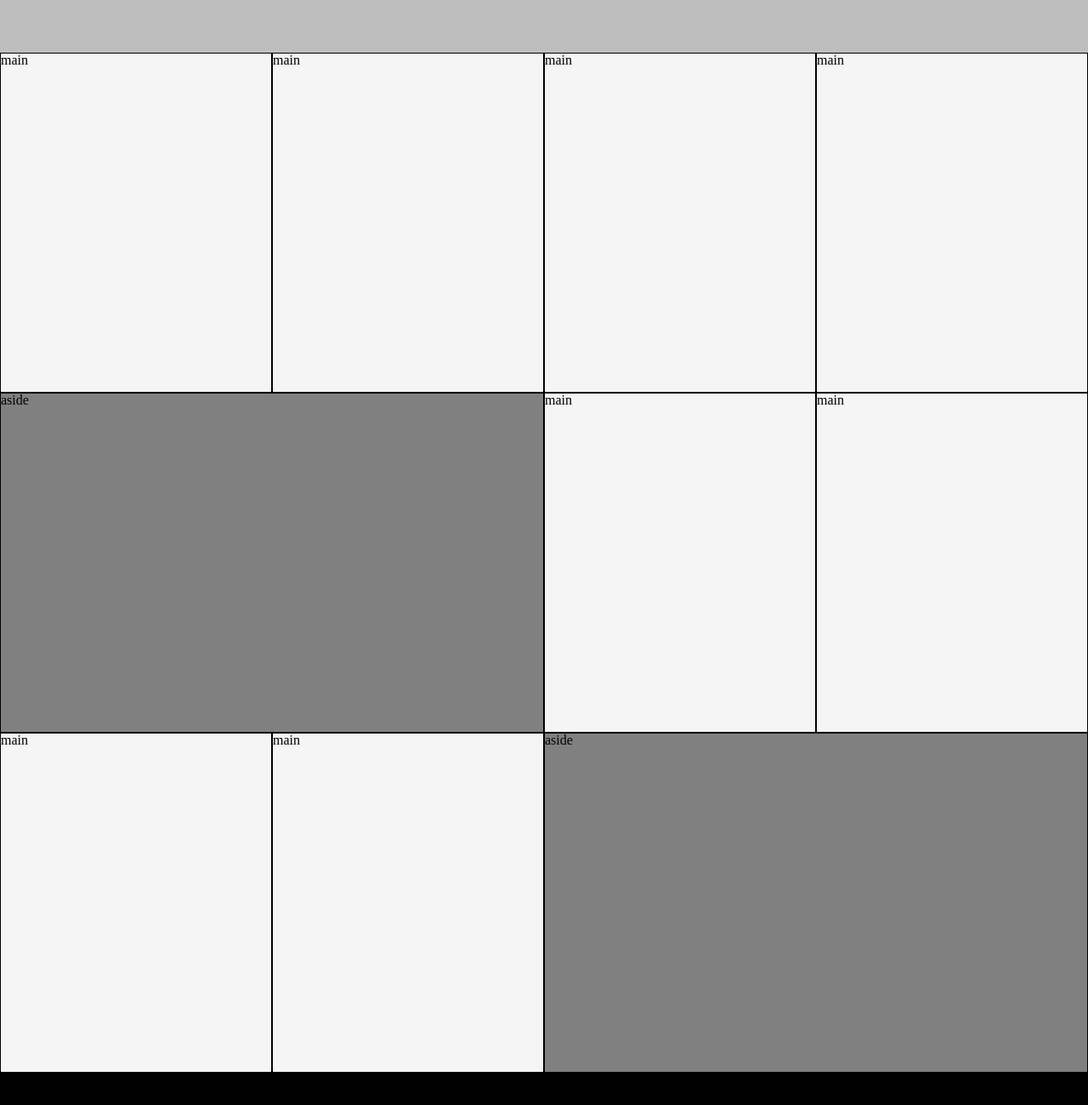
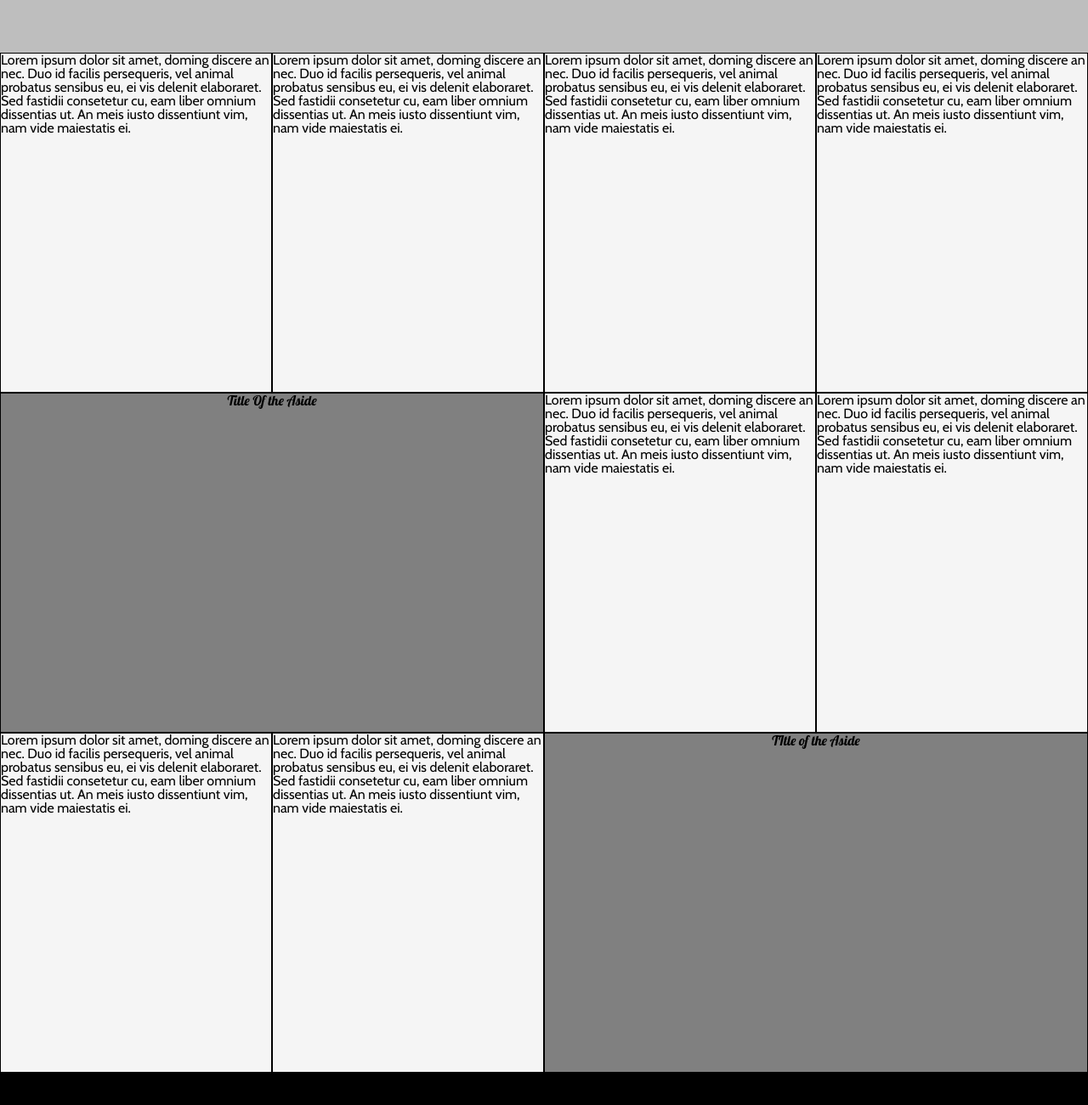
Before and after one commit to wangk29/Design-Teardown, a plain HTML site: page index.html in a window 1280 px wide. Shown: the part 1190-2490 px from the top of the page at 85% size. Drawn offline with nearby package versions, Linux system fonts and the light colour scheme.

Commit message:
finished typography need to do font weights

```diff
--- a/index.html
+++ b/index.html
@@ -5,6 +5,8 @@
     <meta name="viewport" content="width=device-width, initial-scale=1.0">
     <meta http-equiv="X-UA-Compatible" content="ie=edge">
     <link rel="stylesheet" href="styles.css">
+    <link href="https://fonts.googleapis.com/css?family=Lobster" rel="stylesheet">
+    <link href="https://fonts.googleapis.com/css?family=Cabin" rel="stylesheet">
     <title>Document</title>
 </head>
 <body>
@@ -20,10 +22,10 @@
 
     <div class="main-container">
         <header class="header">
-            <div class="header-title">title</div>
-            <div class="header-box">header-box</div>
-            <div class="header-box">header-box</div>
-            <div class="header-box">header-box</div>
+            <div class="header-title header-text">title</div>
+            <div class="header-box centered-text">Lorem ipsum dolor sit amet, doming discere an nec. Duo id facilis persequeris, vel animal probatus sensibus eu, ei vis delenit elaboraret. Sed fastidii consetetur cu, eam liber omnium dissentias ut. An meis iusto dissentiunt vim, nam vide maiestatis ei.</div>
+            <div class="header-box centered-text">Lorem ipsum dolor sit amet, doming discere an nec. Duo id facilis persequeris, vel animal probatus sensibus eu, ei vis delenit elaboraret. Sed fastidii consetetur cu, eam liber omnium dissentias ut. An meis iusto dissentiunt vim, nam vide maiestatis ei.</div>
+            <div class="header-box centered-text">Lorem ipsum dolor sit amet, doming discere an nec. Duo id facilis persequeris, vel animal probatus sensibus eu, ei vis delenit elaboraret. Sed fastidii consetetur cu, eam liber omnium dissentias ut. An meis iusto dissentiunt vim, nam vide maiestatis ei.</div>
         </header>
 
         <div class="membership-section">
@@ -31,17 +33,17 @@
         </div>
 
         <div class="main">
-            <div class="main-article col-1-2">main</div>
-            <div class="main-article col-2-3">main</div>
-            <div class="main-article col-3-4">main</div>
-            <div class="main-article col-4-5">main</div>
+            <div class="main-article col-1-2 centered-text">Lorem ipsum dolor sit amet, doming discere an nec. Duo id facilis persequeris, vel animal probatus sensibus eu, ei vis delenit elaboraret. Sed fastidii consetetur cu, eam liber omnium dissentias ut. An meis iusto dissentiunt vim, nam vide maiestatis ei.</div>
+            <div class="main-article col-2-3 centered-text">Lorem ipsum dolor sit amet, doming discere an nec. Duo id facilis persequeris, vel animal probatus sensibus eu, ei vis delenit elaboraret. Sed fastidii consetetur cu, eam liber omnium dissentias ut. An meis iusto dissentiunt vim, nam vide maiestatis ei.</div>
+            <div class="main-article col-3-4 centered-text">Lorem ipsum dolor sit amet, doming discere an nec. Duo id facilis persequeris, vel animal probatus sensibus eu, ei vis delenit elaboraret. Sed fastidii consetetur cu, eam liber omnium dissentias ut. An meis iusto dissentiunt vim, nam vide maiestatis ei.</div>
+            <div class="main-article col-4-5 centered-text">Lorem ipsum dolor sit amet, doming discere an nec. Duo id facilis persequeris, vel animal probatus sensibus eu, ei vis delenit elaboraret. Sed fastidii consetetur cu, eam liber omnium dissentias ut. An meis iusto dissentiunt vim, nam vide maiestatis ei.</div>
 
-            <aside class="main-aside col-1-3">aside</aside>
-            <div class="main-article col-3-4">main</div>
-            <div class="main-article col-4-5">main</div>
-            <div class="main-article col-1-2">main</div>
-            <div class="main-article col-2-3">main</div>
-            <aside class="main-aside col-3-5">aside</aside>
+            <aside class="main-aside col-1-3 centered-text header-text">Title Of the Aside</aside>
+            <div class="main-article col-3-4 centered-text">Lorem ipsum dolor sit amet, doming discere an nec. Duo id facilis persequeris, vel animal probatus sensibus eu, ei vis delenit elaboraret. Sed fastidii consetetur cu, eam liber omnium dissentias ut. An meis iusto dissentiunt vim, nam vide maiestatis ei.</div>
+            <div class="main-article col-4-5 centered-text">Lorem ipsum dolor sit amet, doming discere an nec. Duo id facilis persequeris, vel animal probatus sensibus eu, ei vis delenit elaboraret. Sed fastidii consetetur cu, eam liber omnium dissentias ut. An meis iusto dissentiunt vim, nam vide maiestatis ei.</div>
+            <div class="main-article col-1-2 centered-text">Lorem ipsum dolor sit amet, doming discere an nec. Duo id facilis persequeris, vel animal probatus sensibus eu, ei vis delenit elaboraret. Sed fastidii consetetur cu, eam liber omnium dissentias ut. An meis iusto dissentiunt vim, nam vide maiestatis ei.</div>
+            <div class="main-article col-2-3 centered-text">Lorem ipsum dolor sit amet, doming discere an nec. Duo id facilis persequeris, vel animal probatus sensibus eu, ei vis delenit elaboraret. Sed fastidii consetetur cu, eam liber omnium dissentias ut. An meis iusto dissentiunt vim, nam vide maiestatis ei.</div>
+            <aside class="main-aside col-3-5 centered-text header-text">TItle of the Aside</aside>
 
             <div class="inclusive-components col-1-5">inclusive</div>
 
--- a/styles.css
+++ b/styles.css
@@ -68,10 +68,15 @@ table {
  :root {
      --gray1: rgb(245,245,245);
      --gray2: rgb(190,190,190);
+     font-family: 'Cabin', Helvetica, Arial, sans-serif;
  }
 
+ .header-text {
+    font-family: 'Lobster', Georgia, Times, serif;
+ }
 
-.navbar {
+.navbar,
+.centered-text {
     display: flex;
     justify-content: center;
     flex-direction: row;
```
